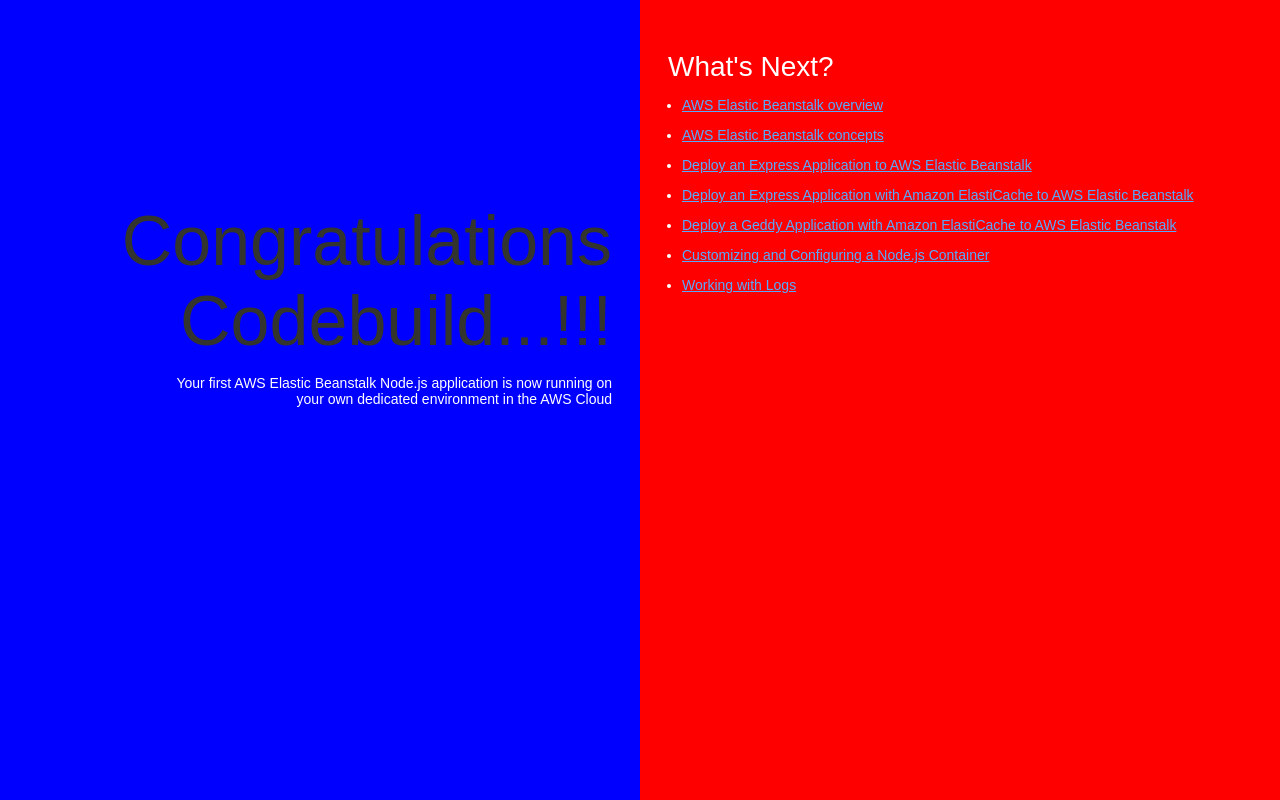
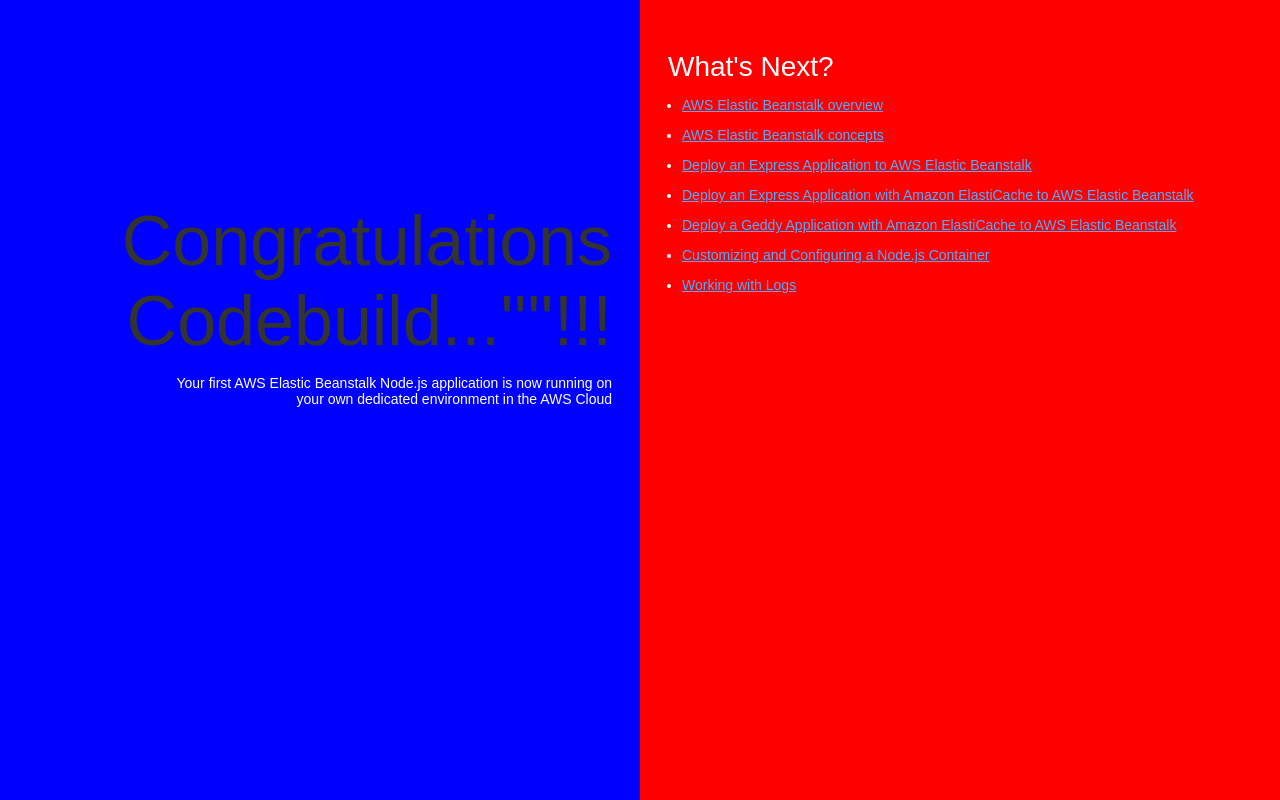
Before and after one commit to tejalgajjar0029-gif/my-nodejs-app-2026, a website: page index.html in a window 1280 px wide. Drawn offline with Linux system fonts and the light colour scheme.

Commit message:
Update index.html
hhhhhhh

```diff
--- a/index.html
+++ b/index.html
@@ -74,7 +74,7 @@
   </head>
   <body>
     <div class="textColumn">
-      <h1>Congratulations Codebuild...!!!</h1>
+      <h1>Congratulations Codebuild...''''!!!</h1>
       <p>Your first AWS Elastic Beanstalk Node.js application is now running on your own dedicated environment in the AWS Cloud</p>
     </div>
     <div class="linksColumn">
```
